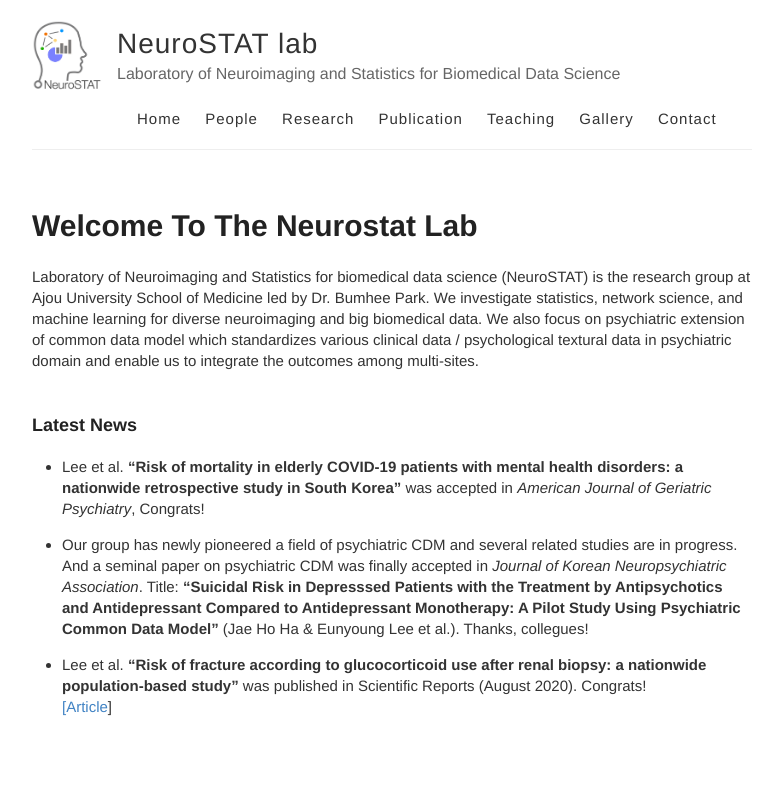
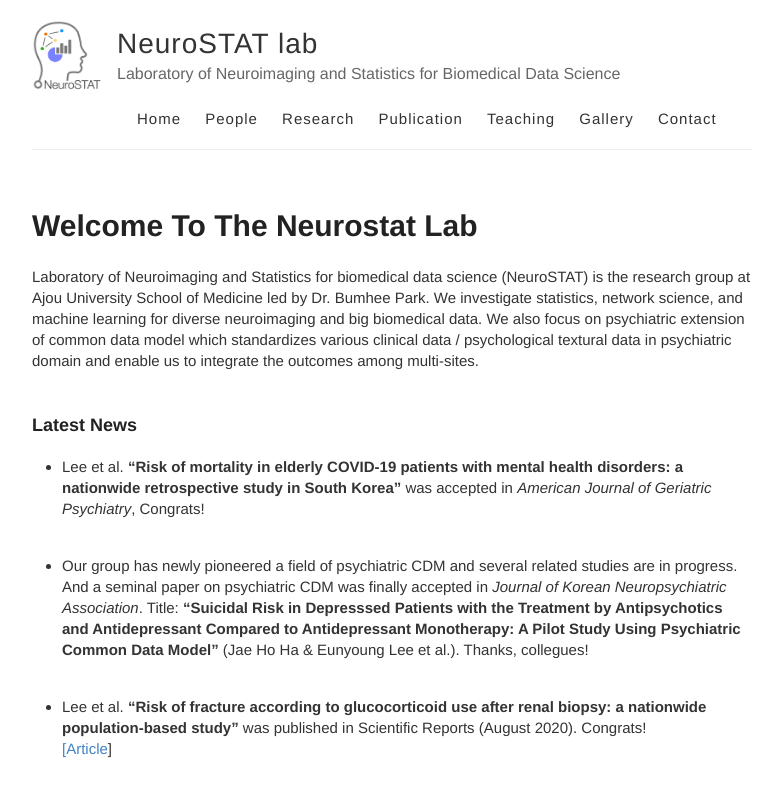
Before and after one commit to neurostat-lab/neurostat-lab.github.io, a Jekyll site: the page built from _posts/2020-08-06-Welcome-to-the-NeuroSTAT-lab.md, in a window 1280 px wide. Shown: the top 797 px of the page, without its empty margins (248-1028 px from the left). Built offline with Jekyll 4.4.1, drawn with Linux system fonts in a browser that asks for light colours.

```diff
--- a/_posts/2020-08-06-Welcome-to-the-NeuroSTAT-lab.md
+++ b/_posts/2020-08-06-Welcome-to-the-NeuroSTAT-lab.md
@@ -6,9 +6,9 @@ Laboratory of Neuroimaging and Statistics for biomedical data science (NeuroSTAT
 
 #### Latest News
 
-* Lee et al. **"Risk of mortality in elderly COVID-19 patients with mental health disorders: a nationwide retrospective study in South Korea"** was accepted in _American Journal of Geriatric Psychiatry_, Congrats! <br>
+* Lee et al. **"Risk of mortality in elderly COVID-19 patients with mental health disorders: a nationwide retrospective study in South Korea"** was accepted in _American Journal of Geriatric Psychiatry_, Congrats! <br> <br>
 
-* Our group has newly pioneered a field of psychiatric CDM and several related studies are in progress. And a seminal paper on psychiatric CDM was finally accepted in _Journal of Korean Neuropsychiatric Association_. Title: **"Suicidal Risk in Depresssed Patients with the Treatment by Antipsychotics and Antidepressant Compared to Antidepressant Monotherapy: A Pilot Study Using Psychiatric Common Data Model"** (Jae Ho Ha & Eunyoung Lee et al.). Thanks, collegues!  <br>
+* Our group has newly pioneered a field of psychiatric CDM and several related studies are in progress. And a seminal paper on psychiatric CDM was finally accepted in _Journal of Korean Neuropsychiatric Association_. Title: **"Suicidal Risk in Depresssed Patients with the Treatment by Antipsychotics and Antidepressant Compared to Antidepressant Monotherapy: A Pilot Study Using Psychiatric Common Data Model"** (Jae Ho Ha & Eunyoung Lee et al.). Thanks, collegues!  <br> <br>
 
 * Lee et al. **"Risk of fracture according to glucocorticoid use after renal biopsy: a nationwide population-based study"** was published in Scientific Reports (August 2020). Congrats! <br>
 [\[Article](https://www.nature.com/articles/s41598-020-70935-w)]
```
